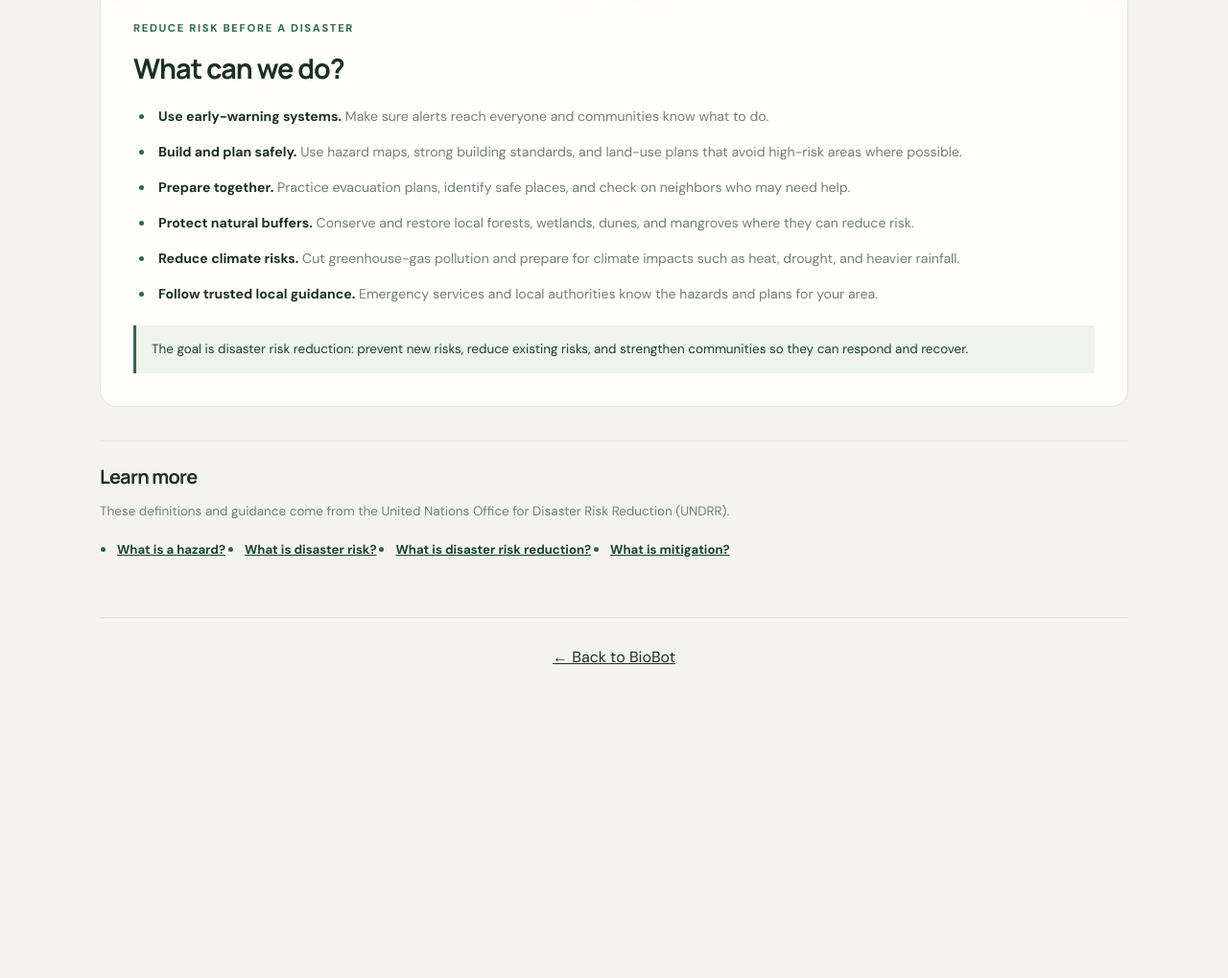
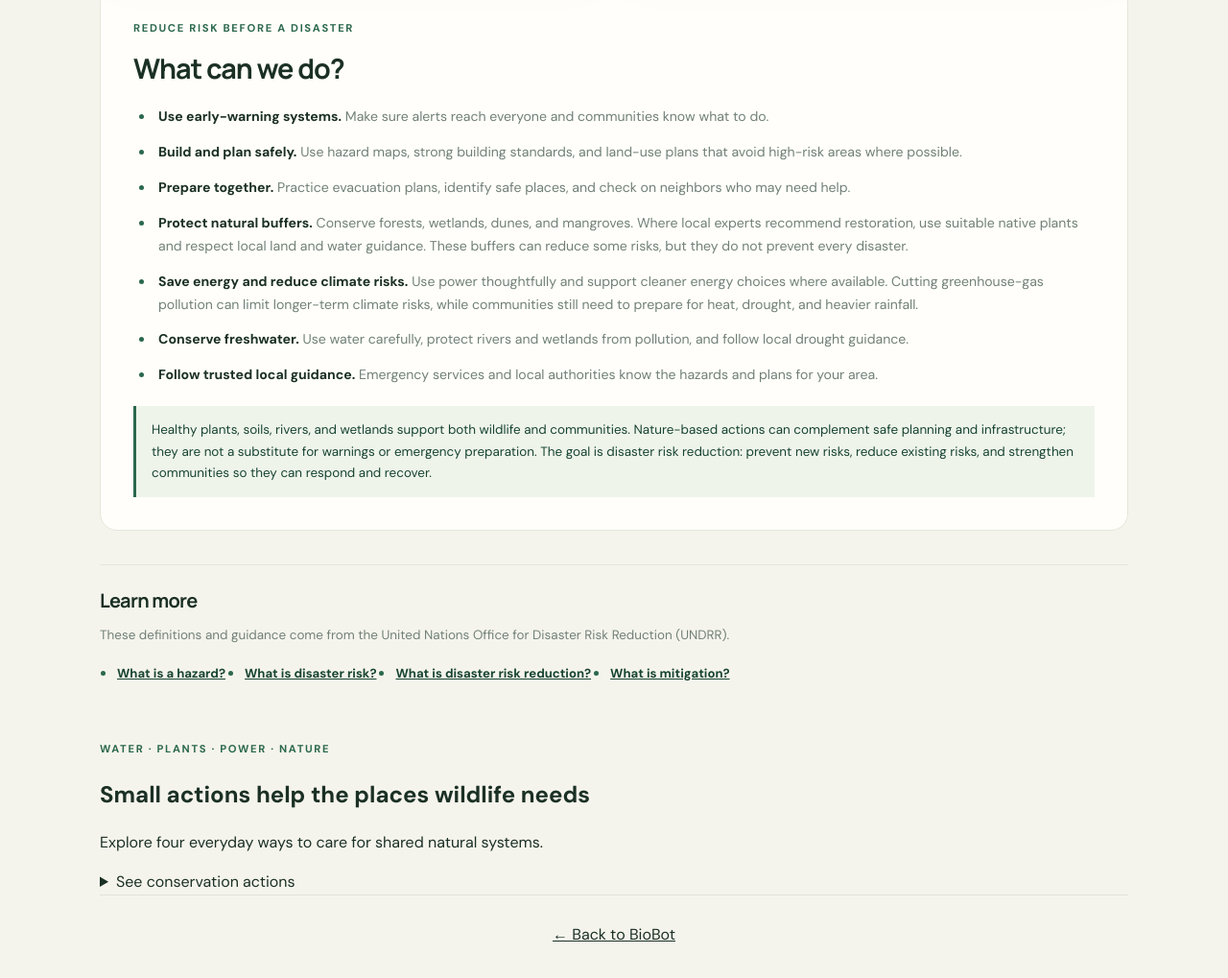
Before and after one commit to Paveen202/BioBot, a plain HTML site: page disaster-risk.html in a window 1280 px wide. Shown: the part 1080-2099 px from the top of the page at 96% size. Before the commit the page ends 1895 px from the top, so only its background shows below. Drawn offline with Linux system fonts and the light colour scheme.

Commit message:
Connect ecosystem care with disaster resilience

```diff
--- a/disaster-risk.html
+++ b/disaster-risk.html
@@ -8,7 +8,7 @@
   <link rel="icon" href="icon.svg" type="image/svg+xml">
   <title>Natural Hazards & Disaster Risk Reduction — BioBot</title>
   <meta name="description" content="Learn what causes natural hazards, how they become disasters, and how communities can reduce risk and protect people and nature.">
-  <link rel="stylesheet" href="styles.css">
+  <link rel="stylesheet" href="styles.css?v=sitewide-conservation-1">
 </head>
 <body>
 <header class="site-header">
@@ -63,11 +63,12 @@
       <li><strong>Use early-warning systems.</strong> Make sure alerts reach everyone and communities know what to do.</li>
       <li><strong>Build and plan safely.</strong> Use hazard maps, strong building standards, and land-use plans that avoid high-risk areas where possible.</li>
       <li><strong>Prepare together.</strong> Practice evacuation plans, identify safe places, and check on neighbors who may need help.</li>
-      <li><strong>Protect natural buffers.</strong> Conserve and restore local forests, wetlands, dunes, and mangroves where they can reduce risk.</li>
-      <li><strong>Reduce climate risks.</strong> Cut greenhouse-gas pollution and prepare for climate impacts such as heat, drought, and heavier rainfall.</li>
+      <li><strong>Protect natural buffers.</strong> Conserve forests, wetlands, dunes, and mangroves. Where local experts recommend restoration, use suitable native plants and respect local land and water guidance. These buffers can reduce some risks, but they do not prevent every disaster.</li>
+      <li><strong>Save energy and reduce climate risks.</strong> Use power thoughtfully and support cleaner energy choices where available. Cutting greenhouse-gas pollution can limit longer-term climate risks, while communities still need to prepare for heat, drought, and heavier rainfall.</li>
+      <li><strong>Conserve freshwater.</strong> Use water carefully, protect rivers and wetlands from pollution, and follow local drought guidance.</li>
       <li><strong>Follow trusted local guidance.</strong> Emergency services and local authorities know the hazards and plans for your area.</li>
     </ul>
-    <p class="risk-note">The goal is disaster risk reduction: prevent new risks, reduce existing risks, and strengthen communities so they can respond and recover.</p>
+    <p class="risk-note">Healthy plants, soils, rivers, and wetlands support both wildlife and communities. Nature-based actions can complement safe planning and infrastructure; they are not a substitute for warnings or emergency preparation. The goal is disaster risk reduction: prevent new risks, reduce existing risks, and strengthen communities so they can respond and recover.</p>
   </section>
 
   <section class="risk-sources" aria-labelledby="riskSourcesTitle">
@@ -84,6 +85,6 @@
   <footer class="site-footer"><a href="index.html">← Back to BioBot</a></footer>
 </main>
 <script src="custom-background.js"></script>
-<script>if ("serviceWorker" in navigator) window.addEventListener("load", () => navigator.serviceWorker.register("sw.js").catch(() => {}));</script>
-</body>
+
+<script src="conservation-toolkit.js?v=sitewide-conservation-1"></script><script>if ("serviceWorker" in navigator) window.addEventListener("load", () => navigator.serviceWorker.register("sw.js?v=35",{updateViaCache:"none"}).catch(() => {}));</script></body>
 </html>
```
